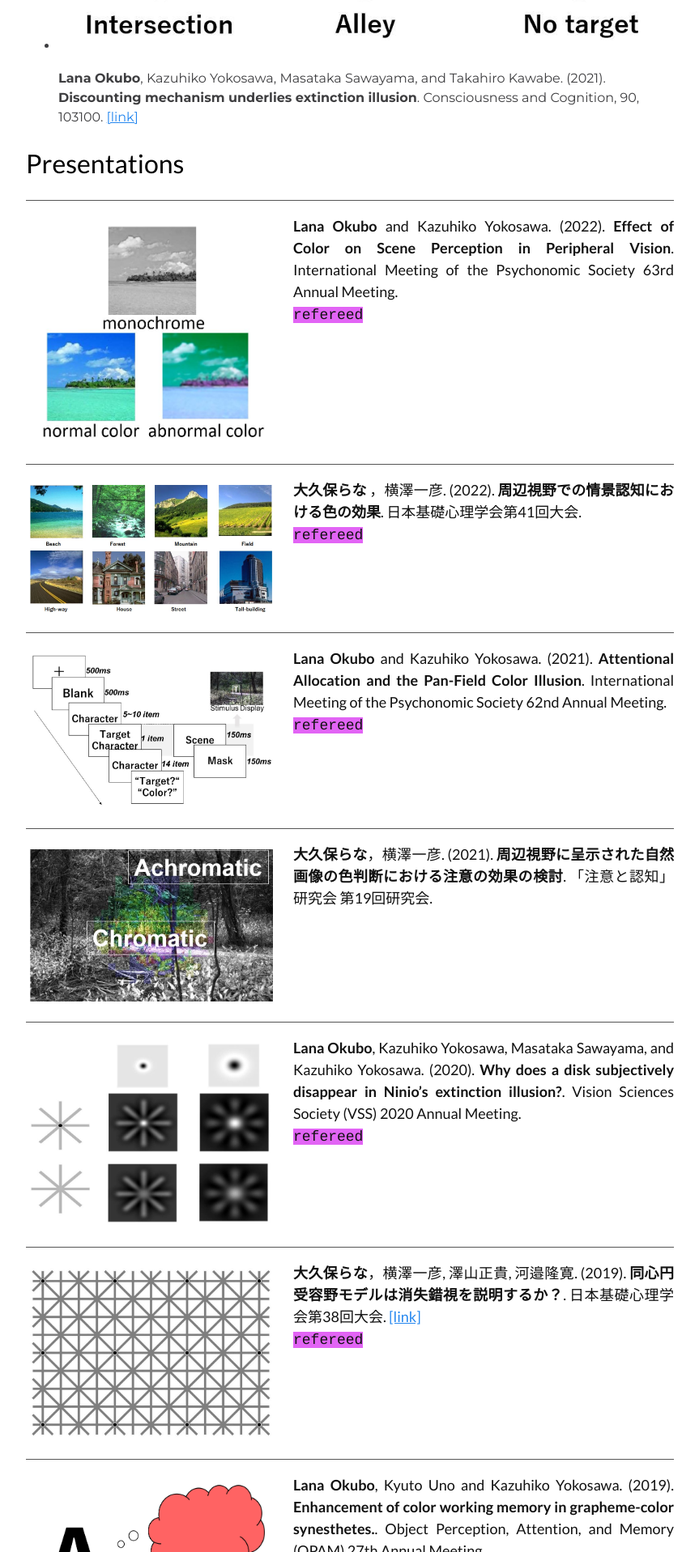
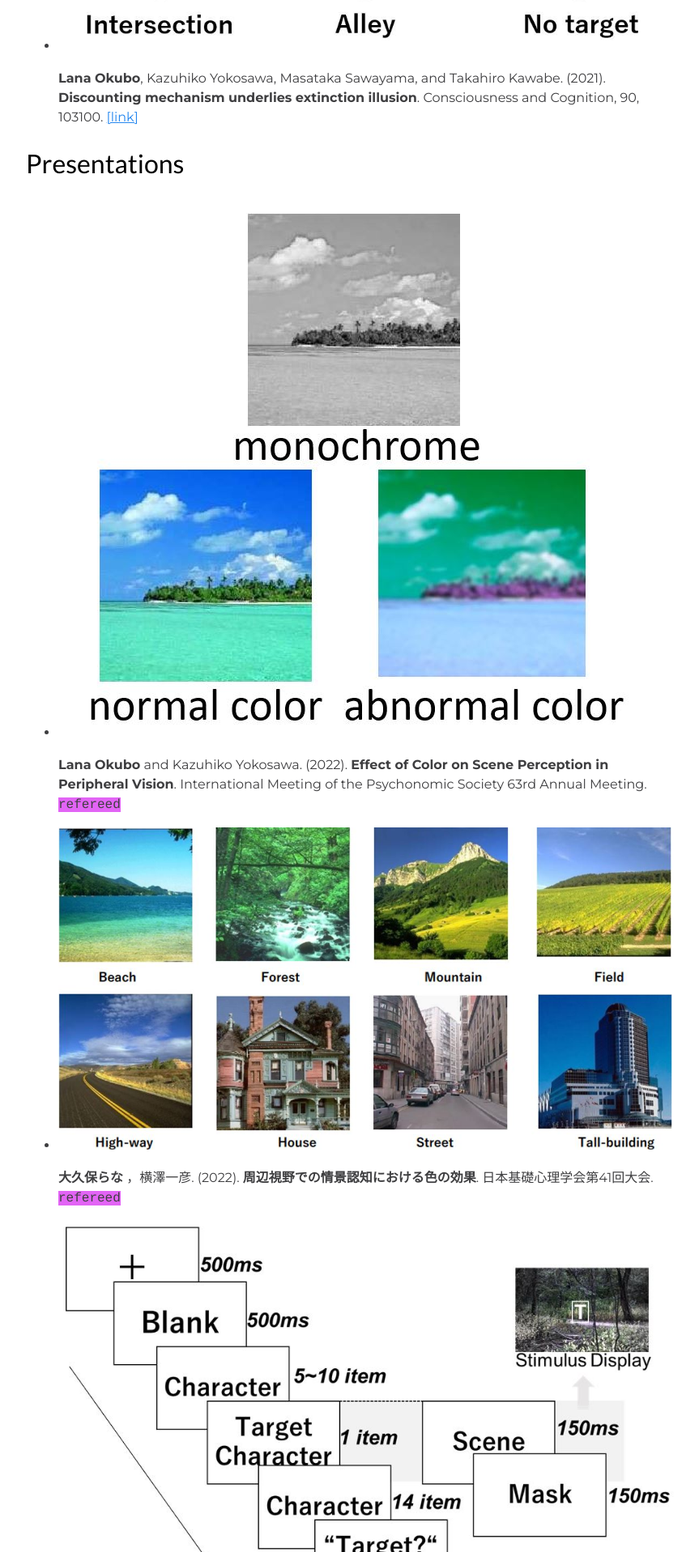
Before and after one commit to LNOKB/lnokb.github.io, a Jekyll site: the page built from index.html, in a window 1280 px wide. Shown: the part 1137-3054 px from the top of the page at 81% size, without its empty margins (208-1071 px from the left). Built offline with Jekyll 4.4.1, drawn with Linux system fonts in a browser that asks for light colours.

Commit message:
Update index.html

```diff
--- a/index.html
+++ b/index.html
@@ -60,8 +60,6 @@ layout: home-page
 <div class="small-wrapper" align="center">
   <div class="section-container" align="left">
     <h1 id="sec:presentation" style="color:black" align="left">Presentations</h1>
-  </div>
-  <div class="publication-container" align="center">
     <ul>
 
       <li>
@@ -153,8 +151,6 @@ layout: home-page
   <div class="section-container" align="left">
     <section class="about-header">
       <h1 id="sec:awardhonor" style="color:black" align="left">Awards and Honors</h1>
-  </div>
-  <div class="awardhonor-container" align="left">
     <ul>
 
 
```
